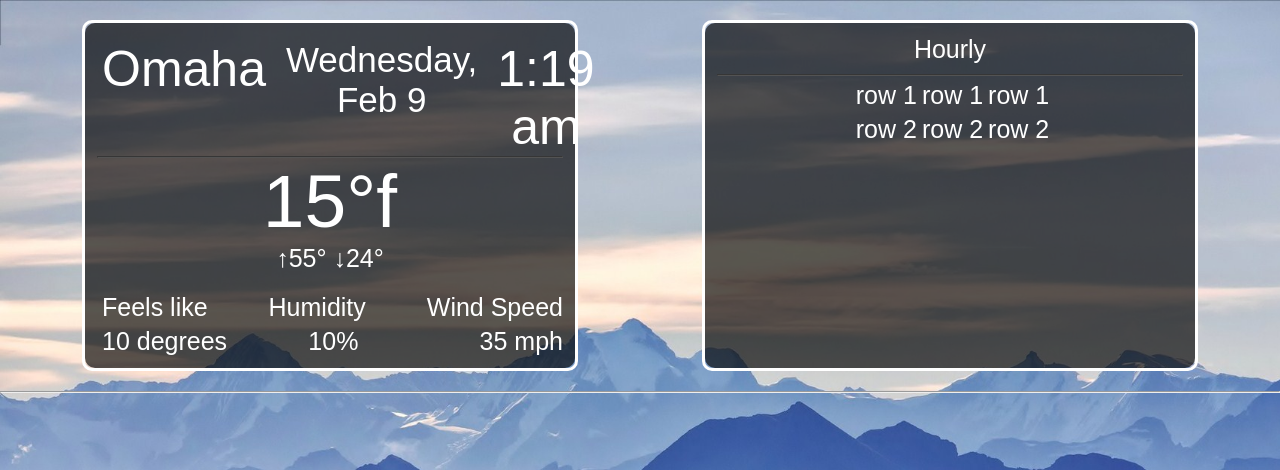
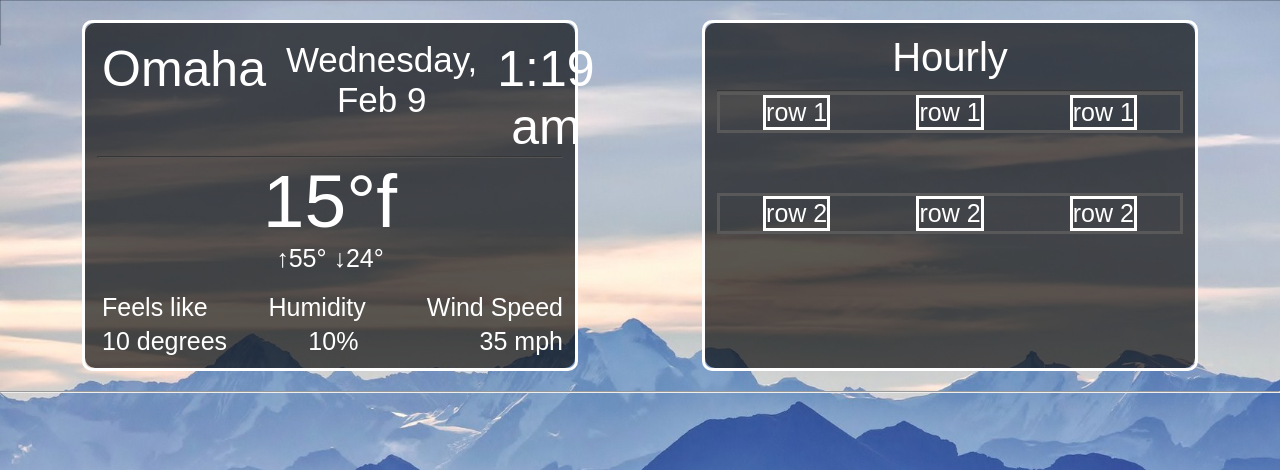
Before and after one commit to jon-tschida/Weather-app, a plain HTML site: page index.html in a window 1280 px wide. Shown: the top 470 px of the page. Drawn offline with Linux system fonts and the light colour scheme; no server answers; a web font is replaced by a local one.

Commit message:
Hourly update function, started styling hourly styling
got the initial CSS and what not set for styling our hours. We also created the function to update the hours automatically

```diff
--- a/script.js
+++ b/script.js
@@ -8,8 +8,10 @@ const currentTemp = document.querySelector(`.current-temp-weather`);
 
 const timeZoneContent = document.querySelector(`.timezone-content`);
 
-const weatherForecast = document.querySelector(`.weather-forecast`)
+const weatherForecast = document.querySelector(`.weather-forecast`);
 
+const row1 = document.querySelector(`.row-1`);
+const row2 = document.querySelector(`.row-2`);
 
 // formatting the time //
 function formatAMPM(date) {
@@ -26,7 +28,7 @@ function formatAMPM(date) {
 // using our function above to create an Hour:Minute time
 // setting our time text content to the current time, it will be updated in the interval below
 const time = formatAMPM(new Date());
-timeContent.textContent = time
+timeContent.textContent = time;
 
 // Using setInterval to update the minute every 1 second
 setInterval(function () {
@@ -40,29 +42,29 @@ const dateOptions = {
   weekday: `long`,
   // year: `numeric`,
   month: `short`,
-    day: `numeric`
-}
+  day: `numeric`,
+};
 // Calling the date outside of the interval to make sure we don't see placeholder text
 const date = new Date();
 const formatDate = new Intl.DateTimeFormat(`en-US`, dateOptions).format(date);
-dateContent.textContent = formatDate
+dateContent.textContent = formatDate;
 
 setInterval(function () {
   const date = new Date();
   const formatDate = new Intl.DateTimeFormat(`en-US`, dateOptions).format(date);
-    dateContent.textContent = formatDate
-
-
+  dateContent.textContent = formatDate;
 }, 1000);
-
-
 
 const showWeather = function (data) {
   let { temp, feels_like, temp_min, temp_max, humidity } = data.main;
   let wind_speed = data.wind.speed;
   currentTemp.innerHTML = `
-            <div class="cur-temp-content">${Math.trunc(((temp - 273.15) * 9) / 5 + 32)}°f</div>
-            <div class="high-and-low">↑${Math.trunc(((temp_max - 273.15) * 9) / 5 + 32)}° ↓${Math.trunc(((temp_min - 273.15) * 9) / 5 + 32)}°</div>
+            <div class="cur-temp-content">${Math.trunc(
+              ((temp - 273.15) * 9) / 5 + 32
+            )}°f</div>
+            <div class="high-and-low">↑${Math.trunc(
+              ((temp_max - 273.15) * 9) / 5 + 32
+            )}° ↓${Math.trunc(((temp_min - 273.15) * 9) / 5 + 32)}°</div>
             <div class="weather-item">
                 <div>Feels like</div>
                 <div>Humidity</div>
@@ -73,11 +75,8 @@ const showWeather = function (data) {
                 <div>${humidity}%</div>
                 <div>${Math.trunc(wind_speed * 2.237)} mph</div>
             </div>
-    `
-}
-
-
-
+    `;
+};
 
 // This API call handles the hours and 7 day forecast
 let data;
@@ -91,11 +90,12 @@ request.onload = () => {
   // console.log(request);
   if (request.status == 200) {
     data = JSON.parse(request.response);
-        console.log(data)
+    console.log(data);
   } else {
     console.log(`error: ${request.status}, ${request.statusText}`);
   }
-    populateDaily(data)
+  populateDaily(data);
+  //   populateHourly(data);
 };
 
 // This API call retrieves our current temp, min, max, wind, feels like, humidity
@@ -115,7 +115,7 @@ request2.onload = () => {
     console.log(`error: ${request2.status}, ${request2.statusText}`);
   }
   // timeZoneContent.textContent = `${data2.name}`
-    showWeather(data2)
+  showWeather(data2);
 };
 
 const populateDaily = function (data) {
@@ -123,20 +123,52 @@ const populateDaily = function (data) {
   data.daily.forEach((day, i) => {
     if (i === 0) {
     } else {
-            let weekdayDate = new Date(day.dt * 1000)
-            let weekday = new Intl.DateTimeFormat(`en-US`, { weekday: `short` }).format(weekdayDate);
+      let weekdayDate = new Date(day.dt * 1000);
+      let weekday = new Intl.DateTimeFormat(`en-US`, {
+        weekday: `short`,
+      }).format(weekdayDate);
       otherDayForecast += `
             <div class="weather-forecast-item">
                 <div class="day">${weekday}</div>
-                <img src="http://openweathermap.org/img/wn/${day.weather[0].icon}@2x.png" alt="weather icon" class="w-icon">
-                <div class="temp">Day: ${Math.trunc(((day.temp.day - 273.15) * 9) / 5 + 32)}°</div>
-                <div class="temp">Night: ${Math.trunc(((day.temp.night - 273.15) * 9) / 5 + 32)}°</div>
+                <img src="http://openweathermap.org/img/wn/${
+                  day.weather[0].icon
+                }@2x.png" alt="weather icon" class="w-icon">
+                <div class="temp">Day: ${Math.trunc(
+                  ((day.temp.day - 273.15) * 9) / 5 + 32
+                )}°</div>
+                <div class="temp">Night: ${Math.trunc(
+                  ((day.temp.night - 273.15) * 9) / 5 + 32
+                )}°</div>
             </div>
             `;
     }
   });
   weatherForecast.innerHTML = otherDayForecast;
+};
+/*
+const populateHourly = function (data) {
+  let row1HourForecast = ``;
+  for (let i = 0; i < 3; i++) {
+    let dateHour = new Date(data.hourly[i].dt * 1000);
+    row1HourForecast += `
+    <div class="hourly-item-r1">
+                    <div>${formatAMPM(dateHour)}</div>
+                </div>
+    `;
   }
+  row1.innerHTML = row1HourForecast;
 
+  let row2HourForecast = ``;
+  for (let i = 3; i < 6; i++) {
+    let dateHour = new Date(data.hourly[i].dt * 1000);
+    row2HourForecast += `
+    <div class="hourly-item-r2">
+                    <div>${formatAMPM(dateHour)}</div>
+                </div>
+    `;
+  }
+  row2.innerHTML = row2HourForecast;
+};
+*/
 // https://api.openweathermap.org/data/2.5/onecall?lat=${latitude}&lon=-${longitude}&appid=2a8ab662e8539e2cb45726e6080084e6
 // https://api.openweathermap.org/data/2.5/weather?lat=41.2714&lon=-95.9386&appid=2a8ab662e8539e2cb45726e6080084e6
--- a/style.css
+++ b/style.css
@@ -5,12 +5,12 @@ font-family: 'Source Code Pro', monospace;
 */
 
 /* GENERAL STYLING */
-*{
+* {
   margin: 0;
   padding: 0;
   box-sizing: border-box;
 }
-body{
+body {
   background-image: url("images/background.jpeg");
   background-repeat: no-repeat;
   background-size: cover;
@@ -18,12 +18,12 @@ body{
 
 /* END GENERAL STYLING */
 
-.top-blocks{
+.top-blocks {
   display: flex;
   padding: 20px;
 }
 /* CURRENT TEMP BLOCK */
-.current-temp{
+.current-temp {
   border: solid white;
   border-radius: 10px;
   padding: 12px;
@@ -33,7 +33,7 @@ body{
   margin-left: 5%;
   float: left;
 }
-.current-temp::before{
+.current-temp::before {
   content: "";
   background-color: black;
   position: absolute;
@@ -46,43 +46,43 @@ body{
 }
 
 /* TOP ROW IN CURRENT TEMP BLOCK */
-.timezone-content{
-    font-family: 'Barlow Condensed', sans-serif;
+.timezone-content {
+  font-family: "Barlow Condensed", sans-serif;
   text-align: center;
   font-size: 50px;
 }
-.date-content{
-    font-family: 'Barlow Condensed', sans-serif;
+.date-content {
+  font-family: "Barlow Condensed", sans-serif;
   text-align: center;
   font-size: 35px;
   margin-left: 20px;
   margin-right: 20px;
 }
-.time-content{
-    font-family: 'Barlow Condensed', sans-serif;
+.time-content {
+  font-family: "Barlow Condensed", sans-serif;
   text-align: center;
   font-size: 50px;
 }
 /* END TOP ROW CURRENT TEMP BLOCK */
 
-.cur-temp-content{
-    font-family: 'Barlow Condensed', sans-serif;
+.cur-temp-content {
+  font-family: "Barlow Condensed", sans-serif;
   font-size: 75px;
   color: white;
   text-align: center;
   position: relative;
 }
-.high-and-low{
-    font-family: 'Barlow Condensed', sans-serif;
+.high-and-low {
+  font-family: "Barlow Condensed", sans-serif;
   text-align: center;
   color: white;
   position: relative;
   font-size: 25px;
   margin-bottom: 20px;
 }
-.weather-item{
+.weather-item {
   font-size: 25px;
-    font-family: 'Barlow Condensed', sans-serif;
+  font-family: "Barlow Condensed", sans-serif;
   color: white;
   justify-content: space-between;
   display: flex;
@@ -92,7 +92,7 @@ body{
 /* END CURRENT TEMP BLOCK */
 
 /* BEGIN HOURLY BLOCK */
-.hourly-block{
+.hourly-block {
   border: solid white;
   border-radius: 10px;
   padding: 12px;
@@ -103,7 +103,7 @@ body{
   margin-right: 5%;
   margin-left: 5%;
 }
-.hourly-block::before{
+.hourly-block::before {
   content: "";
   background-color: black;
   position: absolute;
@@ -114,57 +114,68 @@ body{
   opacity: 0.65;
   border-radius: 10px;
 }
-.hourly-title{
-    font-size: 38px;
-    font-family: 'Barlow Condensed', sans-serif;
+.hourly-title {
+  font-size: 40px;
+  font-family: "Barlow Condensed", sans-serif;
+  text-align: center;
   color: white;
   position: relative;
   margin-bottom: 10px;
 }
-.row-1{
-    width: fit-content;
+.row-1 {
+  /* width: fit-content; */
   margin: auto;
+  display: flex;
+
+  border: white solid;
+  margin-bottom: 60px;
 }
-.row-2{
-    width: fit-content;
+.row-2 {
+  /* width: fit-content; */
   margin: auto;
+  display: flex;
+
+  border: white solid;
 }
-.hourly-item-r1{
+.hourly-item-r1 {
   font-size: 25px;
-    font-family: 'Barlow Condensed', sans-serif;
+  font-family: "Barlow Condensed", sans-serif;
   color: white;
+
   justify-content: space-between;
   display: flex;
+
+  margin: auto;
+  float: left;
   position: relative;
-    margin: 5px 0px 0px 5px;
-    float: left;
+
+  border: white solid;
 }
-.hourly-item-r2{
+.hourly-item-r2 {
   font-size: 25px;
-    font-family: 'Barlow Condensed', sans-serif;
+  font-family: "Barlow Condensed", sans-serif;
   color: white;
+
   justify-content: space-between;
   display: flex;
+
+  margin: auto;
+  float: left;
   position: relative;
-    margin: 5px 0px 0px 5px;
-    float: left;
-}
-.hourly-title{
-    font-size: 25px;
-    font-family: 'Barlow Condensed', sans-serif;
-    text-align: center;
+
+  border: white solid;
 }
 /* END HOURLY BLOCK */
 
 /* BEGIN FORECAST BLOCK */
-.weather-forecast{
+.weather-forecast {
   display: flex;
   padding: 20px;
   justify-content: center;
   align-items: center;
   margin-top: 60px;
 }
-    .weather-forecast-item{
+.weather-forecast-item {
   display: flex;
   flex-direction: column;
   align-items: center;
@@ -173,9 +184,9 @@ body{
   border: white solid;
   border-radius: 10px;
   position: relative;
-      padding: 10px
+  padding: 10px;
 }
-    .weather-forecast-item::before{
+.weather-forecast-item::before {
   content: "";
   background-color: black;
   position: absolute;
@@ -186,7 +197,7 @@ body{
   opacity: 0.65;
   border-radius: 10px;
 }
-    .day{
+.day {
   font-family: "Barlow Condensed", sans-serif;
   position: relative;
   font-size: 25px;
@@ -195,13 +206,13 @@ body{
   border-radius: 50px;
   color: white;
 }
-    .temp{
+.temp {
   font-family: "Barlow Condensed", sans-serif;
   position: relative;
   font-size: 20px;
   color: white;
 }
-    .w-icon{
+.w-icon {
   position: relative;
 }
 
```
Lines whose indentation alone changed are shown as unchanged.
